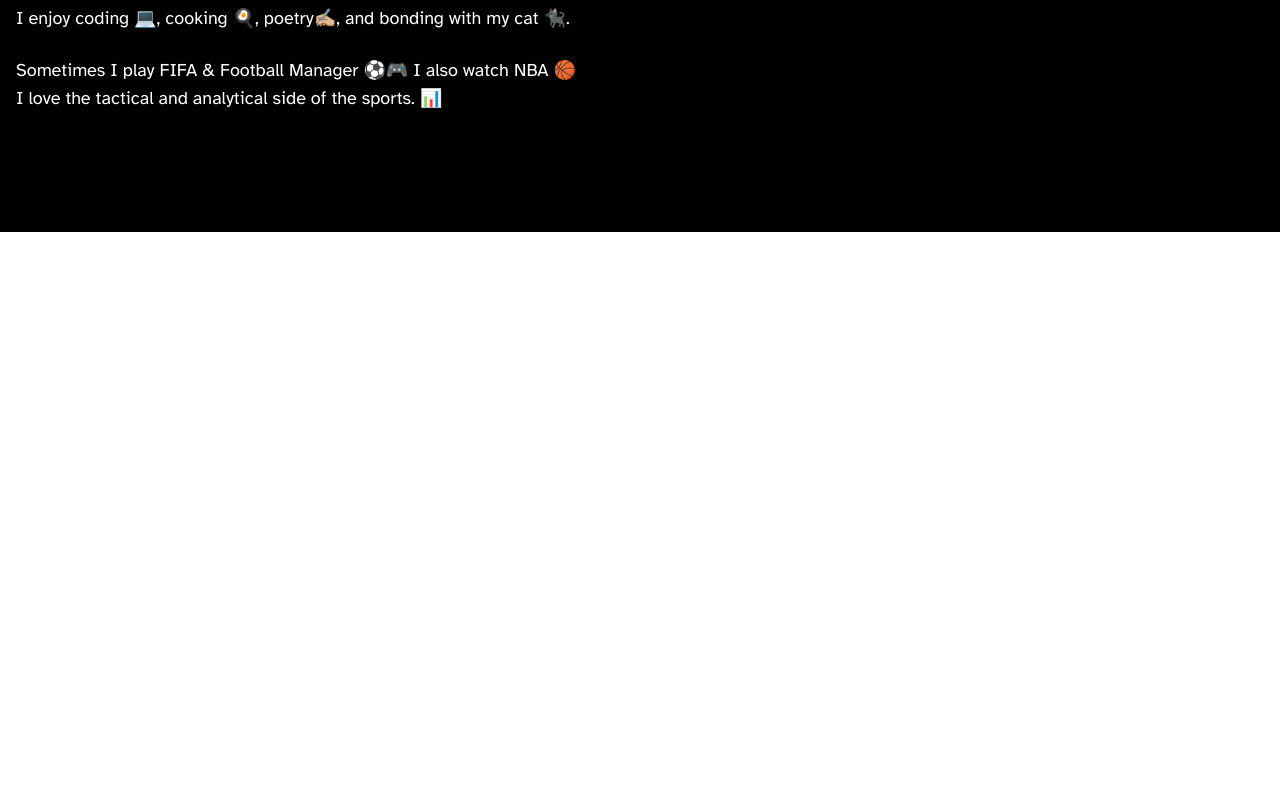
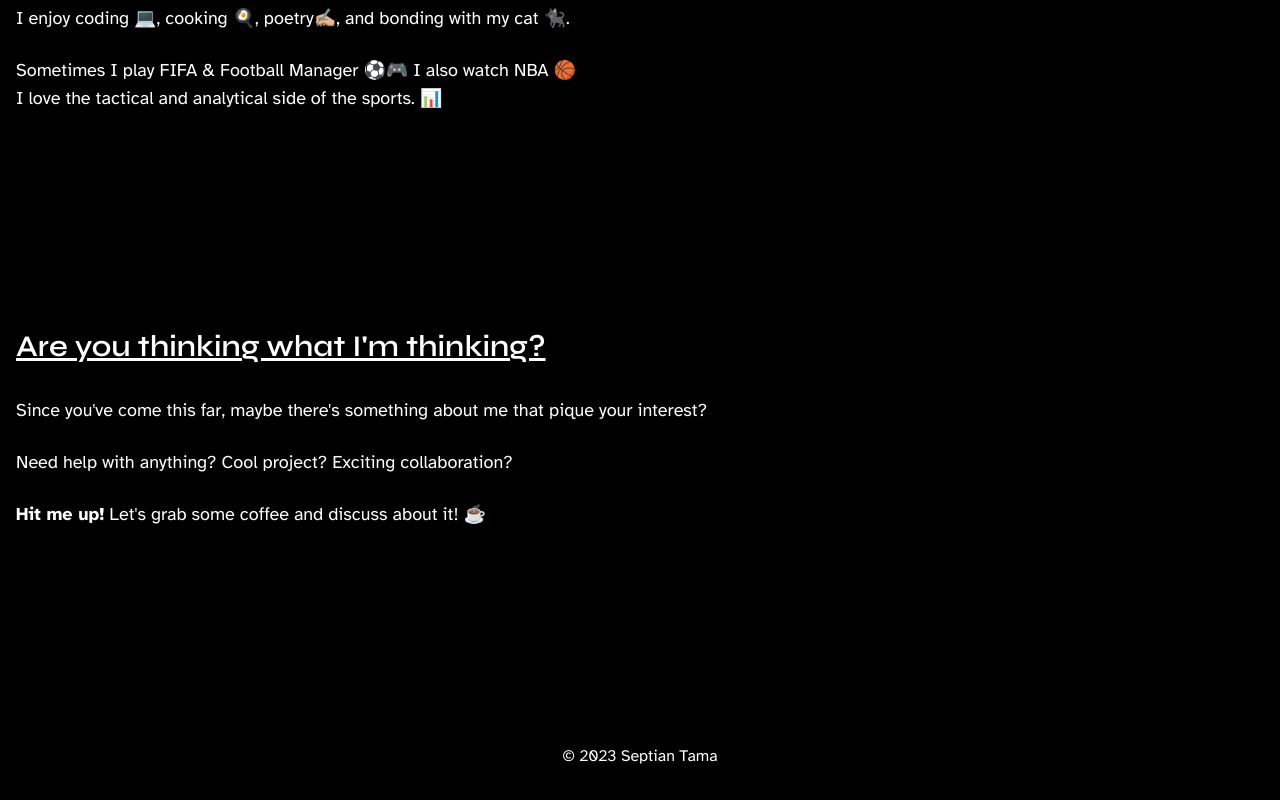
Before and after one commit to tamatamvan/septiantama-id, a Next.js app: page / in a window 1280 px wide. Shown: the part 1096-1896 px from the top of the page. Before the commit the page ends 1328 px from the top, so only its background shows below. Built offline with nearby package versions, Linux system fonts and the light colour scheme.

Commit message:
display ContactMe and Footer

```diff
--- /dev/null
+++ b/src/app/(home)/components/ContactMe/ContactMe.tsx
@@ -0,0 +1,26 @@
+import { Heading } from '~/components/Heading/Heading';
+import { Paragraph } from '~/components/Paragraph';
+import { Section } from '~/components/Section';
+
+export function ContactMe() {
+  return (
+    <Section id="contact">
+      <>
+        <Heading as="h2" className="mb-8 text-3xl underline">
+          Are you thinking what I'm thinking?
+        </Heading>
+        <Paragraph className="max-w-prose">
+          Since you've come this far, maybe there's something about me that
+          pique your interest?
+        </Paragraph>
+        <Paragraph className="max-w-prose">
+          Need help with anything? Cool project? Exciting collaboration? <br />
+        </Paragraph>
+        <Paragraph>
+          <span className="font-bold">Hit me up!</span> Let's grab some coffee
+          and discuss about it! ☕
+        </Paragraph>
+      </>
+    </Section>
+  );
+}
--- /dev/null
+++ b/src/app/(home)/components/Footer/Footer.tsx
@@ -0,0 +1,9 @@
+import { Section } from '~/components/Section';
+
+export function Footer() {
+  return (
+    <Section as="footer" id="footer" className="text-center">
+      © {new Date().getFullYear()} Septian Tama
+    </Section>
+  );
+}
--- /dev/null
+++ b/src/app/(home)/components/Footer/index.ts
@@ -0,0 +1 @@
+export { Footer } from './Footer';
--- a/src/app/page.tsx
+++ b/src/app/page.tsx
@@ -1,4 +1,6 @@
 import { AboutMe } from './(home)/components/AboutMe';
+import { ContactMe } from './(home)/components/ContactMe/ContactMe';
+import { Footer } from './(home)/components/Footer';
 import { HeaderNav } from './(home)/components/HeaderNav';
 
 export default function Home() {
@@ -6,6 +8,8 @@ export default function Home() {
     <div className="bg-black">
       <HeaderNav />
       <AboutMe />
+      <ContactMe />
+      <Footer />
     </div>
   );
 }
```
Also changed, not shown: src/app/(home)/components/ContactMe/index.ts (added).
